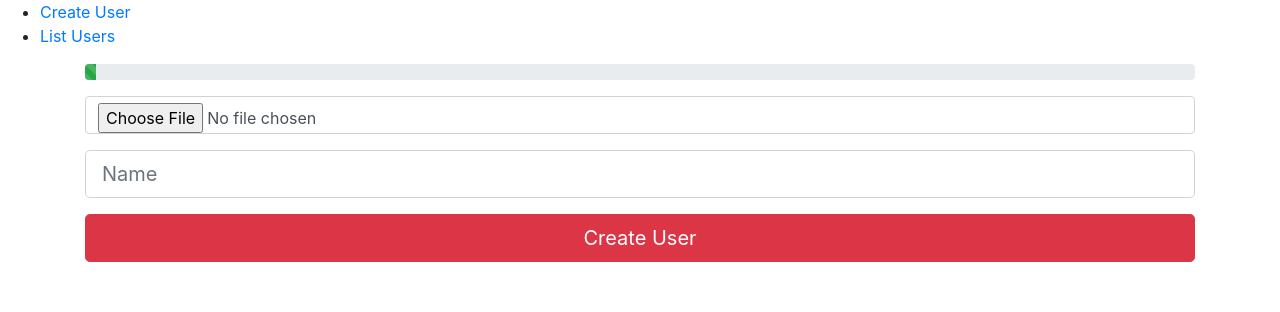
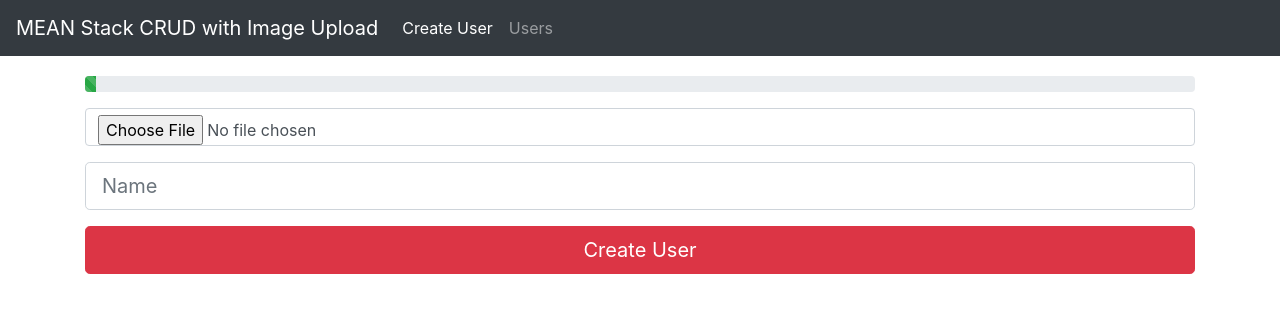
Before and after one commit to Sankerdas/angFileCrud, an Angular app: page /create-user in a window 1280 px wide. Shown: the top 312 px of the page. Built offline with nearby package versions, Linux system fonts and the light colour scheme.

Commit message:
Bootstrap responsive nav bar added
nav bar added
mobile toggle menu is enabled

some css correction

```diff
--- a/package.json
+++ b/package.json
@@ -19,7 +19,7 @@
     "@angular/platform-browser": "~8.2.14",
     "@angular/platform-browser-dynamic": "~8.2.14",
     "@angular/router": "~8.2.14",
-    "bootstrap": "^4.3.1",
+    "bootstrap": "^4.4.1",
     "rxjs": "~6.4.0",
     "tslib": "^1.10.0",
     "zone.js": "~0.9.1"
--- a/src/app/app.component.css
+++ b/src/app/app.component.css
@@ -0,0 +1,3 @@
+.marTop20 {
+    margin-top: 20px;
+}
--- a/src/app/app.component.html
+++ b/src/app/app.component.html
@@ -1,13 +1,29 @@
+  <nav class="navbar navbar-expand-lg navbar-dark bg-dark">
+    <a class="navbar-brand" href="#">
+      MEAN Stack CRUD with Image Upload
+    </a>
 
-<ul>
-    <li>
-        <a [routerLink]="[ '/create-user' ]" routerLinkActive="active">Create User</a>
-    </li>
-    <li>
-        <a [routerLink]="[ '/list-users' ]" routerLinkActive="active">List Users</a>
-    </li>
-</ul>
+    <button class="navbar-toggler" type="button"
+            (click)="toggleNavbar()">
+      <span class="navbar-toggler-icon"></span>
+    </button>
 
-<div class="container">
+
+    <div  class="collapse navbar-collapse"
+         [ngClass]="{ 'show': navbarOpen }">
+      <ul class="navbar-nav mr-auto">
+        <li class="nav-item">
+          <a class="nav-link" [routerLink]="[ '/create-user' ]" routerLinkActive="active">Create User</a>
+        </li>
+
+        <li class="nav-item">
+          <a class="nav-link" [routerLink]="[ '/list-users' ]" routerLinkActive="active">Users</a>
+        </li>
+      </ul>
+    </div>
+  </nav>
+
+
+<div class="container marTop20">
     <router-outlet></router-outlet>
 </div>
--- a/src/app/app.component.ts
+++ b/src/app/app.component.ts
@@ -7,4 +7,11 @@ import { Component } from '@angular/core';
 })
 export class AppComponent {
   title = 'angFileCrud';
+
+  navbarOpen = false;
+
+  toggleNavbar() {
+    this.navbarOpen = !this.navbarOpen;
+  }
+
 }
--- a/src/app/user-create/user-create.component.ts
+++ b/src/app/user-create/user-create.component.ts
@@ -31,7 +31,6 @@ export class UserCreateComponent implements OnInit {
    const reader = new FileReader();
    reader.onload = () => {
      this.imagePreview = reader.result;
-     console.log(reader);
    }
    reader.readAsDataURL(uploadedFile);
   }
--- a/src/app/users-list/users-list.component.css
+++ b/src/app/users-list/users-list.component.css
@@ -2,3 +2,7 @@
     width: 250px;
     margin-right:10px ;
 }
+
+.media {
+    margin: 10px;
+}
```
Also changed, not shown: 1 other file (tests, documents, lock files or other folders).
